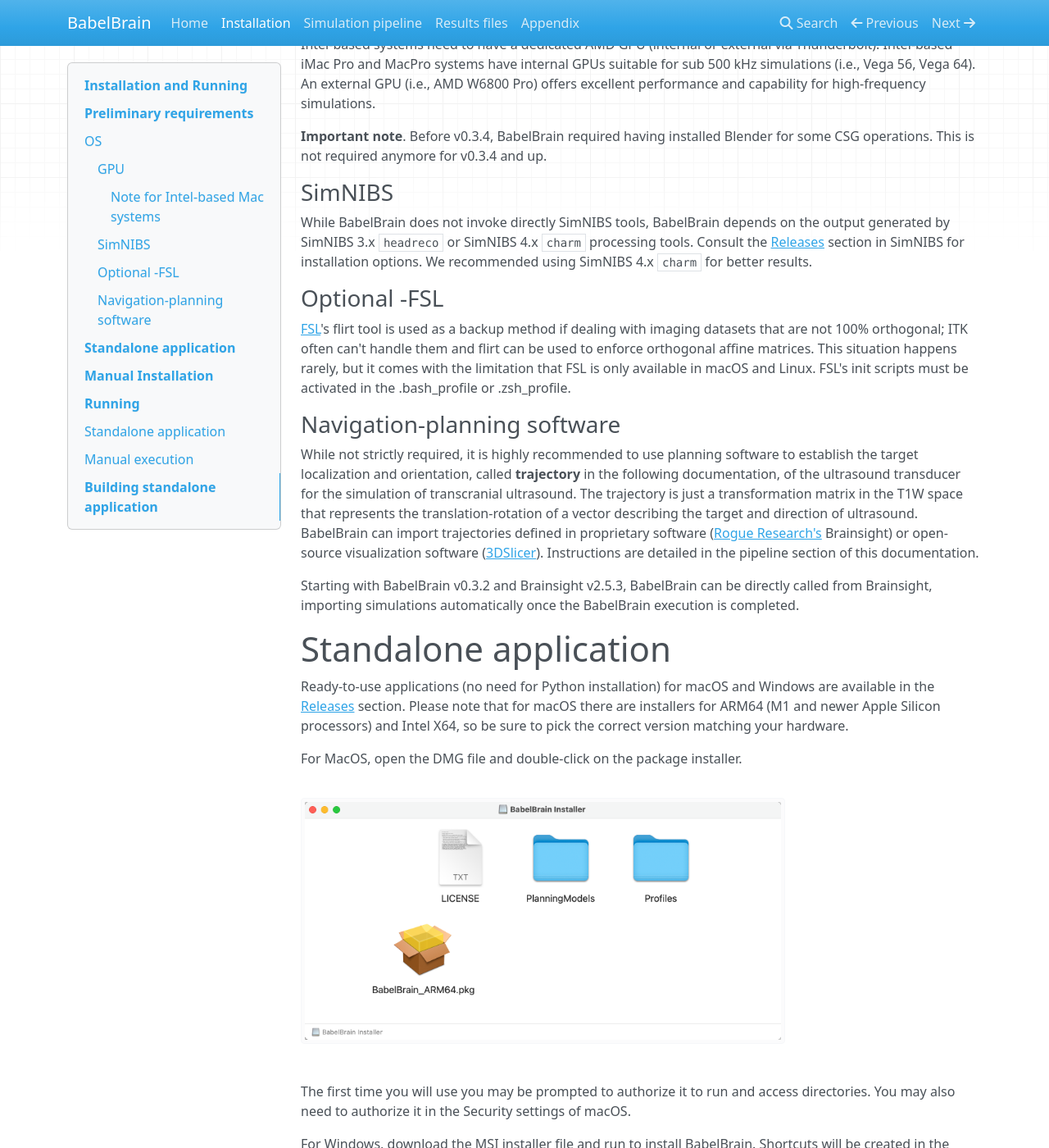
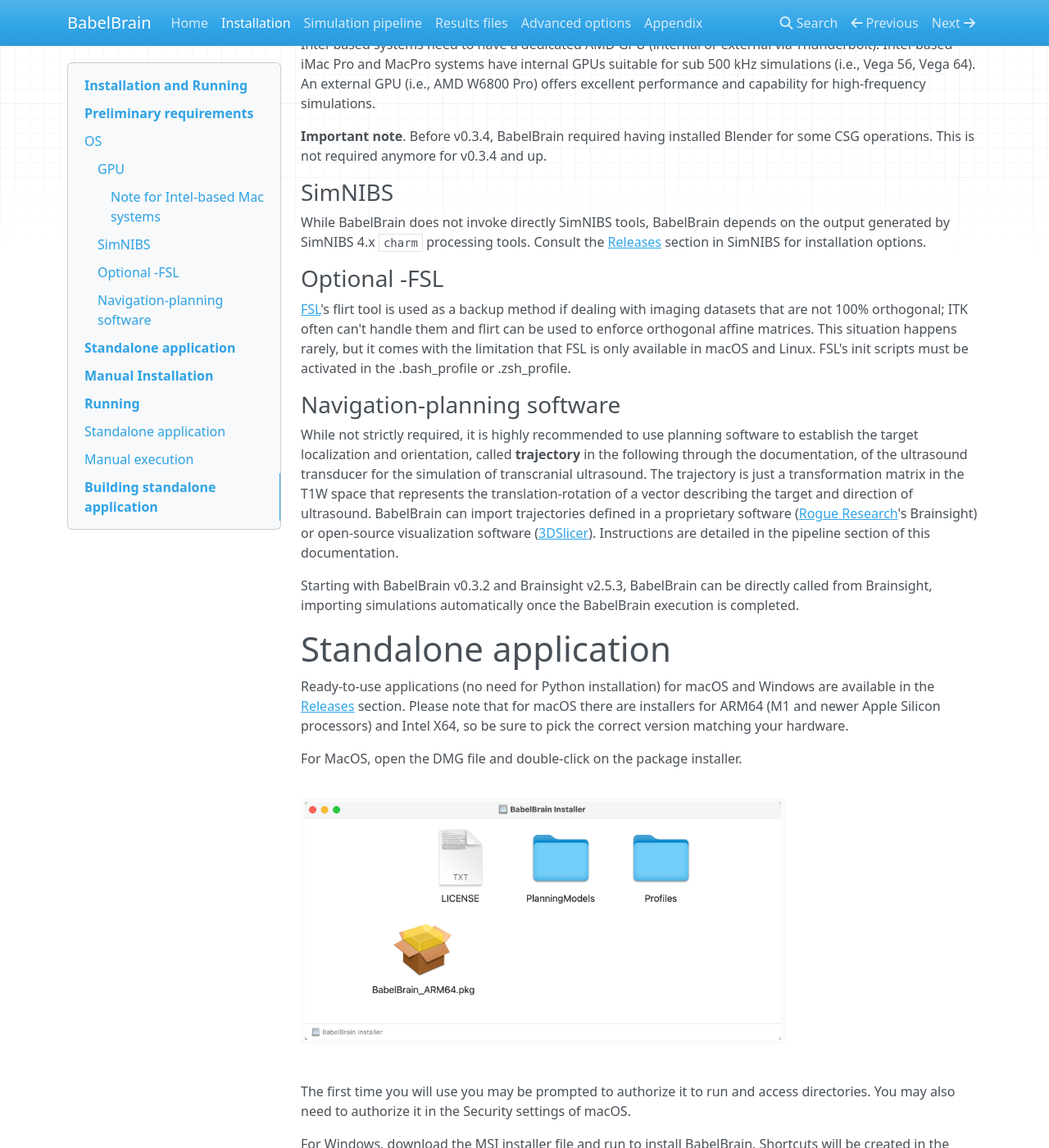
Before and after one commit to ProteusMRIgHIFU/BabelBrain, an MkDocs documentation site: the page built from docs/docs/installation.md, in a window 1280 px wide and 1400 px high, scrolled down 416 px. Shown: the whole window at 82% size. Built offline with MkDocs 1.6.1, drawn with Linux system fonts in a browser that asks for light colours; nearby versions of some CDN libraries; some of the changed text lies outside the part shown.

Commit message:
More updates for R.0.4.0

```diff
--- a/docs/docs/installation.md
+++ b/docs/docs/installation.md
@@ -2,7 +2,9 @@
 ----
 # Preliminary requirements
 ## OS
-Currently, macOS (ARM64, X64), Windows/Linux (X64) are supported. Windows users can run BabelBrain natively or via [WSL2](https://learn.microsoft.com/en-us/windows/wsl/install) with NVidia GPUs (see this [guide](https://docs.nvidia.com/cuda/wsl-user-guide/index.html)).
+Currently, macOS (ARM64, X64), Windows/Linux (X64) are supported. Windows users can run BabelBrain natively or via
+<a href="https://learn.microsoft.com/en-us/windows/wsl/install" target="_blank">WSL2</a>
+with NVidia GPUs (see this <a href="https://docs.nvidia.com/cuda/wsl-user-guide/index.html" target="_blank">guide</a>).
 
 ### GPU
 BabelBrain supports GPUs enabled via CUDA, OpenCL or Metal. High-end GPUs (8 GPU RAM or more) are recommended. ARM64 processors (M1, M2, M3 families) in Mac systems with 16GB or more RAM are highly recommended. BabelBrain was designed with Mac systems based on Mx processors as primary targets.
@@ -13,14 +15,15 @@
 
 
 ### SimNIBS
-While BabelBrain does not invoke directly SimNIBS tools, BabelBrain depends on the output generated by SimNIBS 3.x `headreco` or SimNIBS 4.x `charm` processing tools. Consult the [Releases](https://github.com/simnibs/simnibs/releases) section in SimNIBS for installation options. We recommended using SimNIBS 4.x `charm` for better results.
+While BabelBrain does not invoke directly SimNIBS tools, BabelBrain depends on the output generated by SimNIBS 4.x `charm` processing tools. Consult the <a href="https://github.com/simnibs/simnibs/releases" target="_blank">Releases</a>
+section in SimNIBS for installation options.
 
 ### Optional -FSL
-[FSL](https://fsl.fmrib.ox.ac.uk/fsl/fslwiki)'s flirt tool is used as a backup method if dealing with imaging datasets that are not 100% orthogonal; ITK often can't handle them and flirt can be used to enforce orthogonal affine matrices. This situation happens rarely, but it comes with the limitation that FSL is only available in macOS and Linux.  FSL's init scripts must be activated in the .bash_profile or .zsh_profile.
+<a href="https://fsl.fmrib.ox.ac.uk/fsl/fslwiki" target="_blank">FSL</a>'s flirt tool is used as a backup method if dealing with imaging datasets that are not 100% orthogonal; ITK often can't handle them and flirt can be used to enforce orthogonal affine matrices. This situation happens rarely, but it comes with the limitation that FSL is only available in macOS and Linux.  FSL's init scripts must be activated in the .bash_profile or .zsh_profile.
 
 
 ### Navigation-planning software
-While not strictly required, it is highly recommended to use planning software to establish the target localization and orientation, called **trajectory** in the following documentation, of the ultrasound transducer for the simulation of transcranial ultrasound. The trajectory is just a transformation matrix in the T1W space that represents the translation-rotation of a vector describing the target and direction of ultrasound. BabelBrain can import trajectories defined in proprietary software ([Rogue Research's](https://www.rogue-research.com/) Brainsight) or open-source visualization software ([3DSlicer](https://www.slicer.org/)). Instructions are detailed in the pipeline section of this documentation.
+While not strictly required, it is highly recommended to use planning software to establish the target localization and orientation, called **trajectory** in the following through the documentation, of the ultrasound transducer for the simulation of transcranial ultrasound. The trajectory is just a transformation matrix in the T1W space that represents the translation-rotation of a vector describing the target and direction of ultrasound. BabelBrain can import trajectories defined in a proprietary software (<a href="https://www.rogue-research.com/" target="_blank">Rogue Research</a>'s Brainsight) or open-source visualization software (<a href="https://www.slicer.org/" target="_blank">3DSlicer</a>). Instructions are detailed in the pipeline section of this documentation.
 
 Starting with BabelBrain v0.3.2 and Brainsight v2.5.3, BabelBrain can be directly called from Brainsight, importing simulations automatically once the BabelBrain execution is completed.
 
--- a/docs/mkdocs.yml
+++ b/docs/mkdocs.yml
@@ -19,6 +19,7 @@
   - Installation: installation.md
   - Simulation pipeline : pipeline/pipeline.md
   - Results files : results/results.md
+  - Advanced options: Advanced/advanced.md
   - Appendix : Appendix/Appendix.md
 
 markdown_extensions:
```
Also changed, not shown: other parts of docs/docs/installation.md (+2 -2 lines), docs/docs/Advanced/advanced.md (added, +31 -0 lines), docs/docs/Appendix/Appendix.md (+2 -1 lines), docs/docs/pipeline/pipeline.md (+23 -1 lines), docs/docs/Advanced/advanced-1.png (added), docs/docs/Advanced/advanced-2.png (added), docs/docs/Advanced/advanced-3.png (added), docs/docs/pipeline/Simulation-2.png, docs/docs/pipeline/Simulation-3.png, docs/docs/pipeline/Simulation-4.png.
